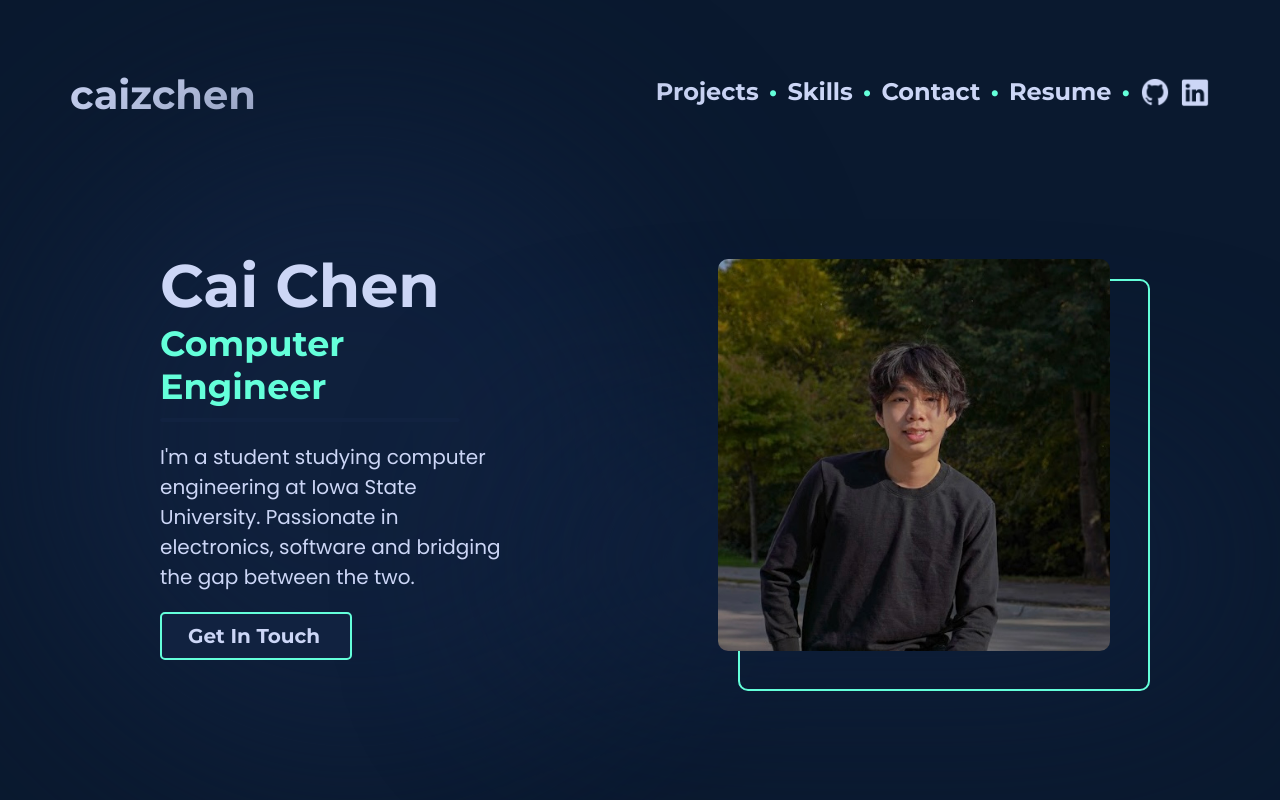
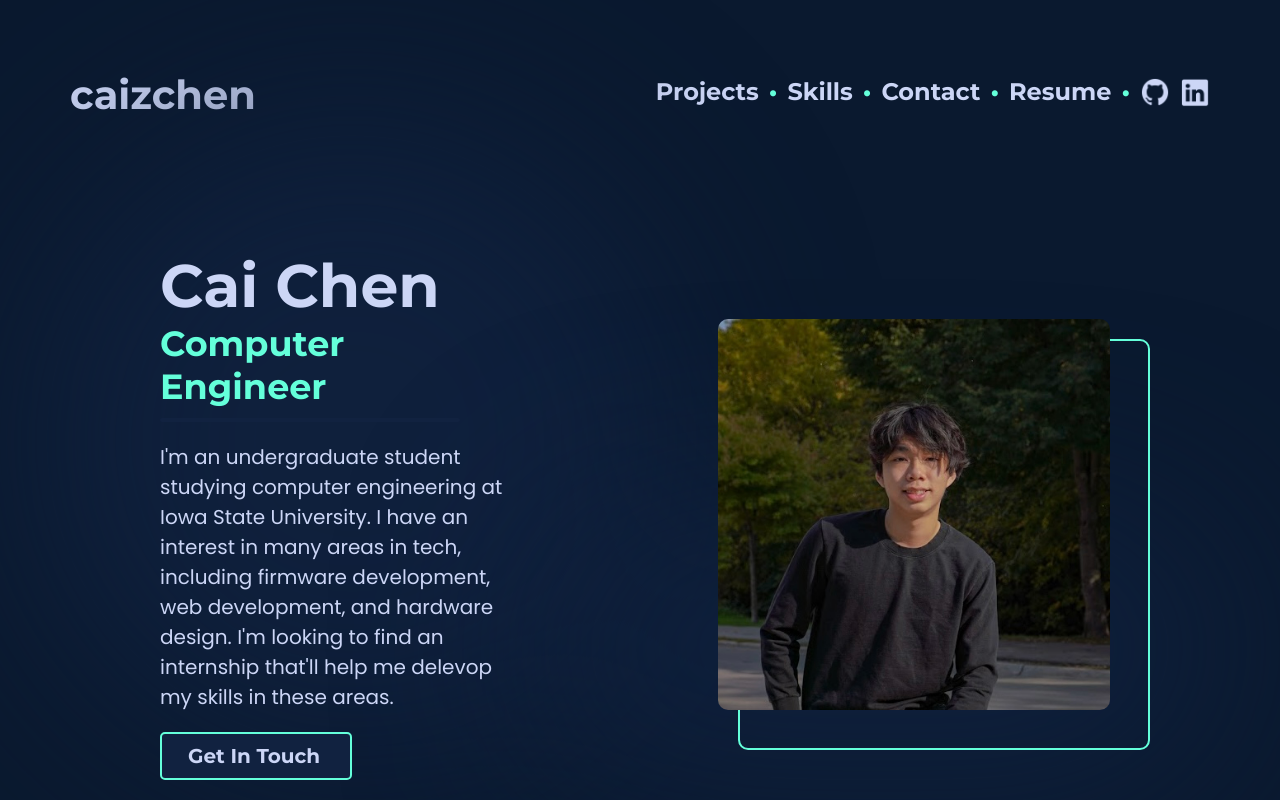
Before and after one commit to achen2304/portfolio-website, a React (Vite) app: page / in a window 1280 px wide. Shown: the top 800 px of the page. Built offline with nearby package versions, Linux system fonts and the light colour scheme.

Commit message:
changes to about me

```diff
--- a/src/components/Contact/contact.jsx
+++ b/src/components/Contact/contact.jsx
@@ -16,7 +16,7 @@ export const Contact = () => {
   const handleSubmit = async (e) => {
     e.preventDefault();
 
-    const response = await fetch('https://caizchen.com/', {
+    const response = await fetch('https://caizchen.com', {
       method: 'POST',
       headers: {
         'Content-Type': 'application/json',
--- a/src/components/Hero/Hero.jsx
+++ b/src/components/Hero/Hero.jsx
@@ -14,8 +14,10 @@ export const Hero = () => {
           Computer Engineer
         </h2>
         <p className={styles.description} data-aos='fade-right' data-aos-delay='600'>
-          I'm a student studying computer engineering at Iowa State University.
-          Passionate in electronics, software and bridging the gap between the two.
+          I'm an undergraduate student studying computer engineering at Iowa State University.
+          I have an interest in many areas in tech, including firmware development, web development,
+          and hardware design. I'm looking to find an internship that'll help me delevop my skills
+          in these areas.
 
         </p>
         <a href="#contact" className={styles.contactBtn} data-aos='fade-right' data-aos-delay='1000'>
```
